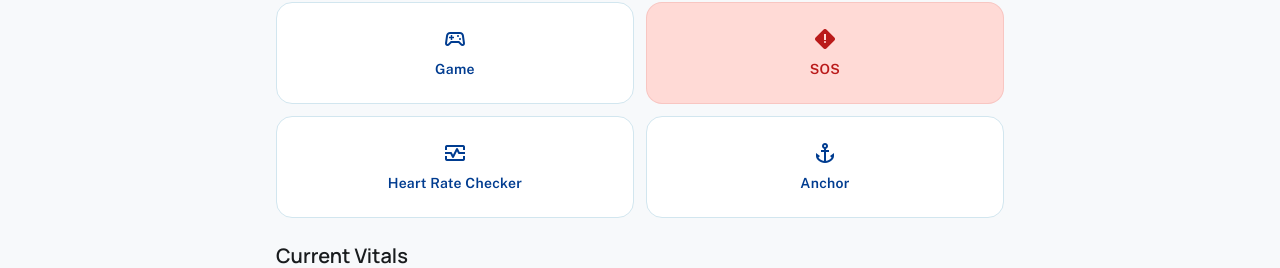
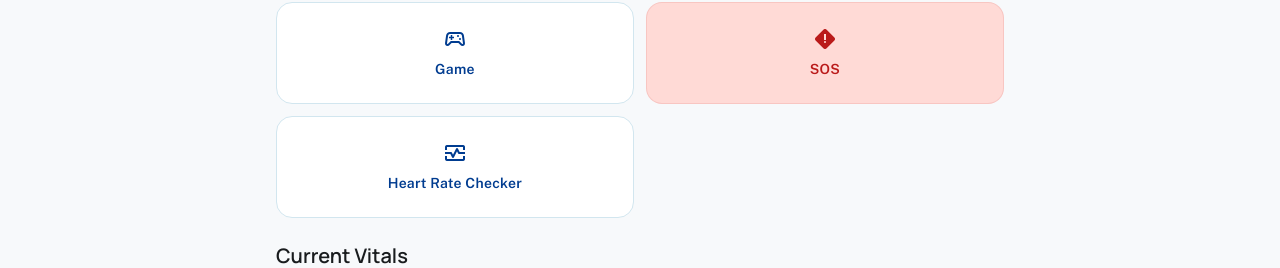
Before and after one commit to Anush-kulal/Embedx, a Next.js app: page /patient-app in a window 1280 px wide. Shown: the part 94-362 px from the top of the page. Built offline with nearby package versions, Linux system fonts and the light colour scheme.

Commit message:
feat: create patient dashboard page with vitals summary and quick actions

```diff
--- a/src/app/patient-app/page.js
+++ b/src/app/patient-app/page.js
@@ -67,10 +67,10 @@ export default function PatientDashboard() {
             <span className="text-[14px] leading-[20px] tracking-[0.02em] font-semibold text-center">Heart Rate Checker</span>
           </button>
 
-          <button className="flex flex-col items-center justify-center bg-white border border-[#d2e6ef] p-6 rounded-2xl hover:bg-slate-50 transition-colors active:scale-95 duration-150 text-[#003c90]">
+          {/* <button className="flex flex-col items-center justify-center bg-white border border-[#d2e6ef] p-6 rounded-2xl hover:bg-slate-50 transition-colors active:scale-95 duration-150 text-[#003c90]">
             <span className="material-symbols-outlined text-4xl mb-2">anchor</span>
             <span className="text-[14px] leading-[20px] tracking-[0.02em] font-semibold">Anchor</span>
-          </button>
+          </button> */}
         </div>
 
         {/* Current Vitals Summary */}
```
